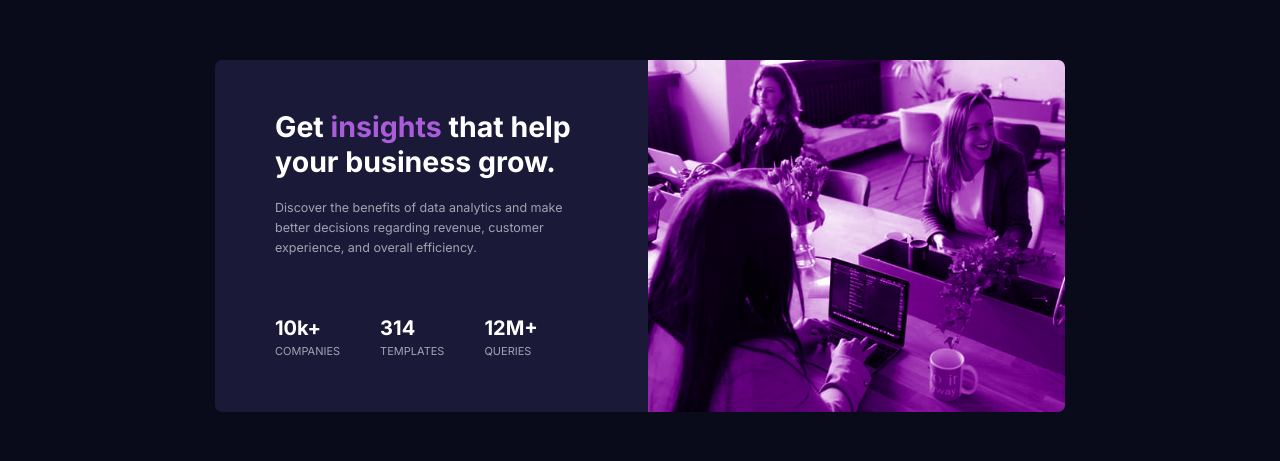
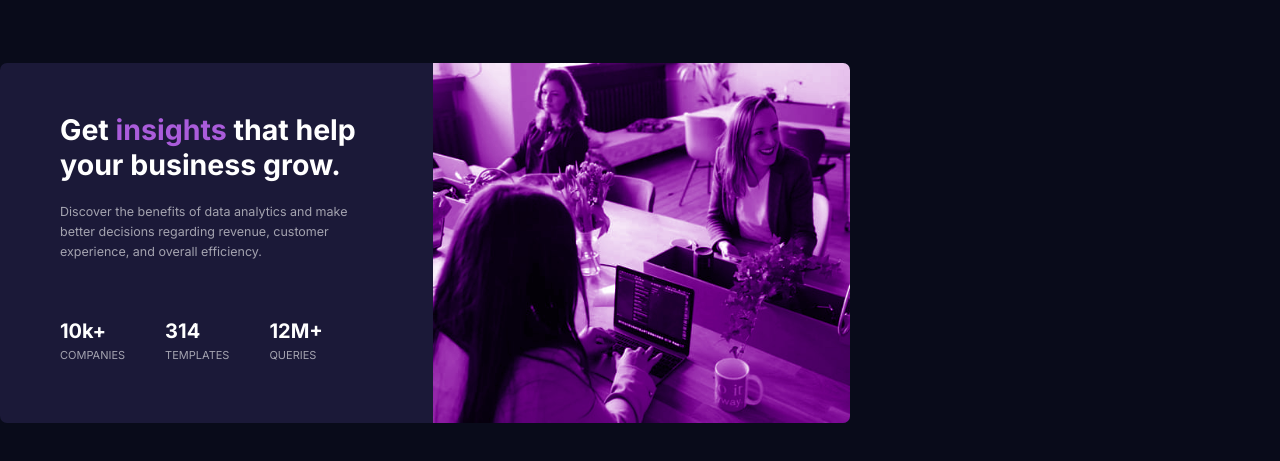
Before and after one commit to Cristiano-Monteiro/Frontend-Mentor-Stats-preview-card-component-solution, a plain HTML site: page index.html in a window 1280 px wide. Shown: the part 231-692 px from the top of the page. Drawn offline with Linux system fonts and the light colour scheme.

Commit message:
Arrumando o código - 2

```diff
--- a/style.css
+++ b/style.css
@@ -1,22 +1,22 @@
 body{
+    margin: 0%;
+    height: 100vh;
     background-color: hsl(233, 47%, 7%);
     font-size: 15px;
     color: white;
     font-family: 'Inter', sans-serif;
+    display: flex;
 }
 
 main{
     background-color: hsl(244, 38%, 16%);
     width: 100%;
     max-width: 850px;
-    height: 352px;
+    height: 360px;
     display: flex;
-    margin: auto;
     box-sizing: border-box;
     border-radius: 7px;
     overflow: hidden;
-    margin-top: 15%;
-    margin-bottom: 15%;
 }
 
 .maincard{
@@ -73,6 +73,8 @@ h2{
     width: 420px;
 }
 
+/*
+
 @media screen and (min-width: 1440px) {
     main{
         width: 1130px;
@@ -117,6 +119,8 @@ h2{
         width:920px;
     }
 }
+*/
+
 
 @media screen and (max-width: 1280px) {
     main{
```
